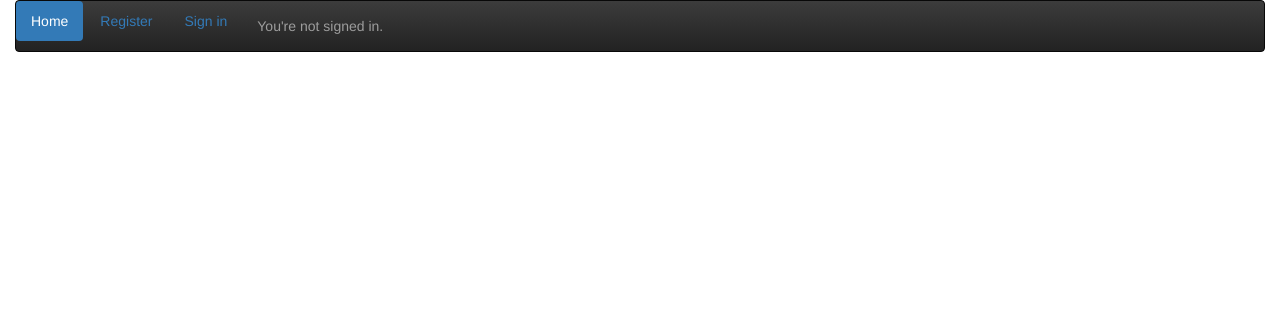
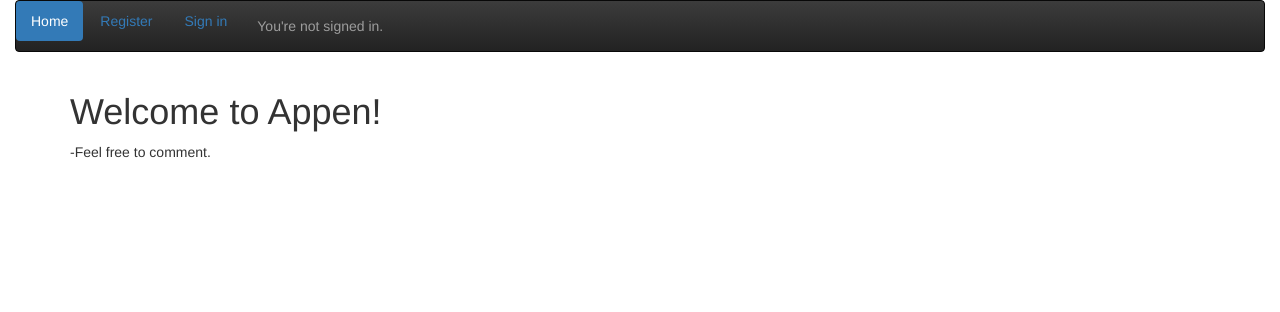
Before and after one commit to mmlunde/applikasjonen, a Django app: page / in a window 1280 px wide. Shown: the top 312 px of the page. Run offline with Django 3.2, Linux system fonts and the light colour scheme; some libraries are stand-ins or nearby versions.

Commit message:
Added a block container in /theme/base.html and added this block to frontpage.html to include the html content from frontpage.html.

```diff
--- a/appen/theme/templates/theme/base.html
+++ b/appen/theme/templates/theme/base.html
@@ -25,5 +25,6 @@
 	</nav>
 	{% endif %}
 </div>
+{% block container %}{% endblock %}
 
 {% endblock %}
--- a/appen/theme/templates/theme/frontpage.html
+++ b/appen/theme/templates/theme/frontpage.html
@@ -1,9 +1,11 @@
 {% extends 'theme/base.html' %}
-{% block pagecontent %}
+{% block container %}
+<div class="container">
 	<h1>
 		Welcome to Appen!
 	</h1>
 	<p>
 	    -Feel free to comment.
 	</p>
+</div>
 {% endblock %}
```
Lines whose indentation alone changed are shown as unchanged.
